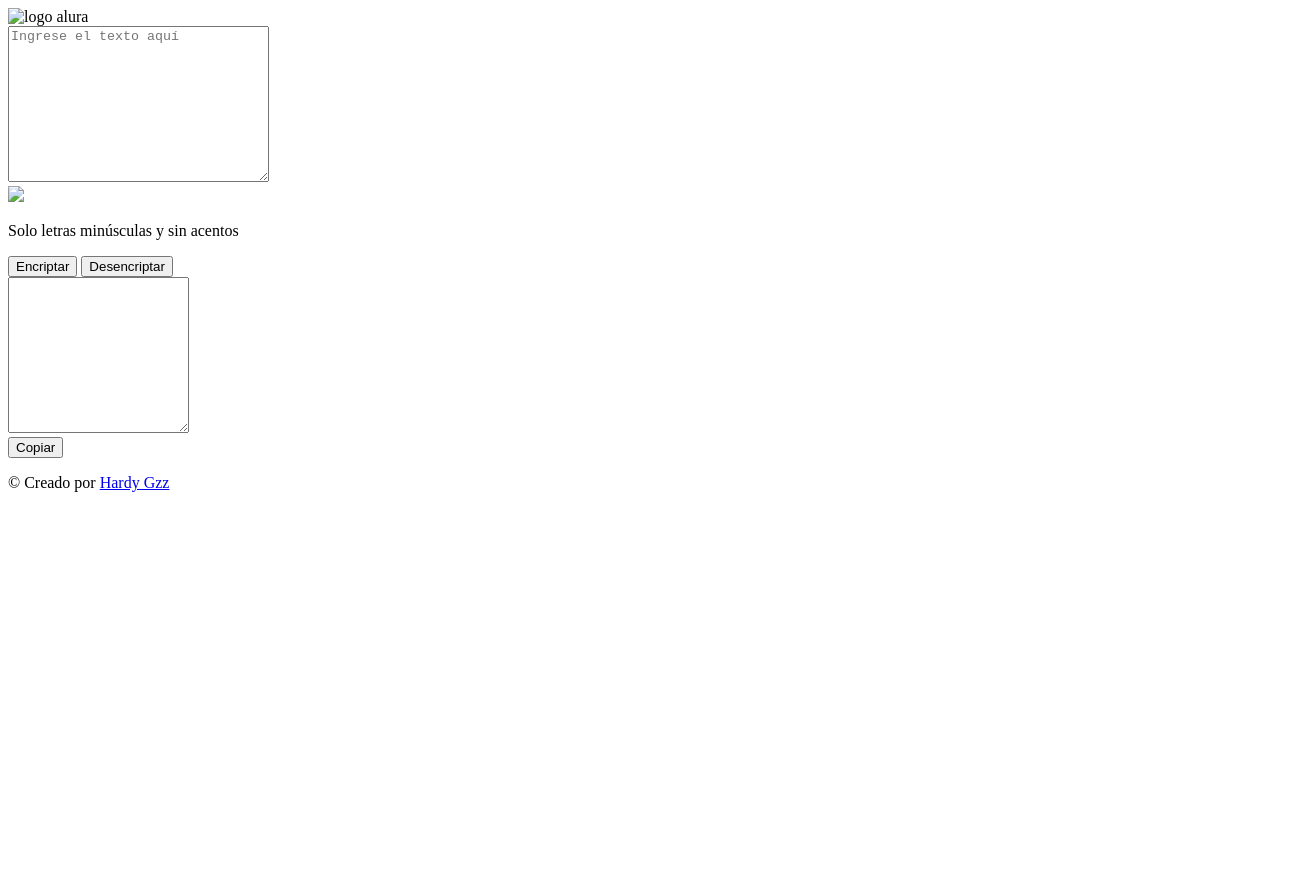
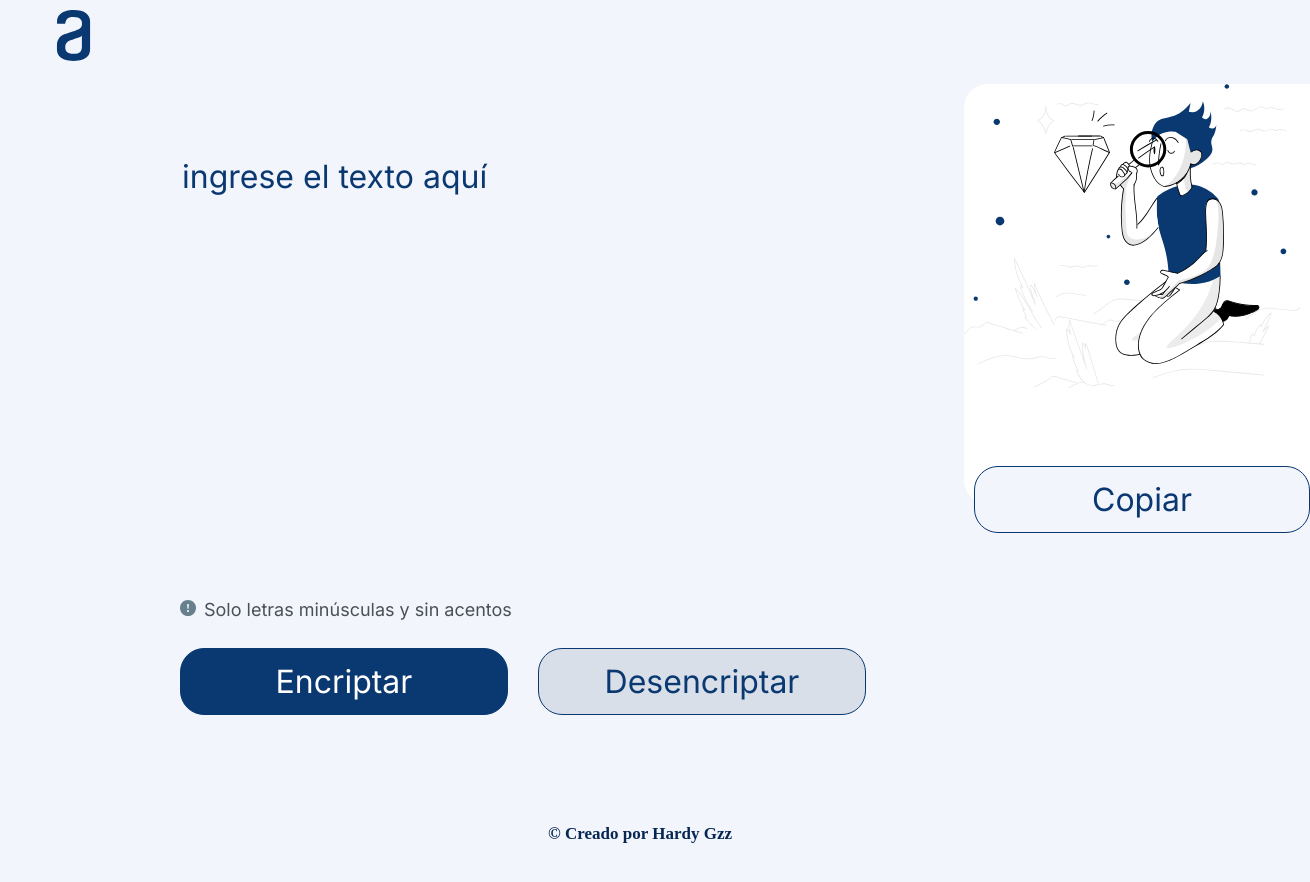
Before and after one commit to hardygzz/ChallengeEncrypt, a plain HTML site: page index.html in a window 1280 px wide. Shown: the whole page, 1310 px wide, since content can reach past the window. Before the commit the page ends 800 px from the top, so only its background shows below. Drawn offline with Linux system fonts and the light colour scheme; the site is published under a folder, as on GitHub Pages, so addresses that start at the root find nothing.

Commit message:
Actualizando css imagenes y rutas

```diff
--- a/css/style.css
+++ b/css/style.css
@@ -32,7 +32,7 @@ main{
 
 .mensaje{
     background: white;
-    background-image: url("/img/munieco.svg");
+    background-image: url("../img/munieco.svg");
     background-repeat: no-repeat;
     border: none;
     border-radius: 24px;
--- a/index.html
+++ b/index.html
@@ -4,22 +4,22 @@
     <meta charset="UTF-8">
     <meta http-equiv="X-UA-Compatible" content="IE=edge">
     <meta name="viewport" content="width=device-width, initial-scale=1.0">
-    <link rel="stylesheet" href="/css/reset.css">
-    <link rel="stylesheet" href="/css/style.css">
+    <link rel="stylesheet" href="./css/reset.css">
+    <link rel="stylesheet" href="./css/style.css">
     <link rel="stylesheet" href="https://fonts.gstatic.com" crossorigin>
     <link href="https://fonts.googleapis.com/css2?family=Inter:wght@200;400&display=swap" rel="stylesheet">
     <title>Encriptador Gz</title>
 </head>
 <body>
     <header>
-        <img class="logo" src="/img/logo.svg" alt="logo alura">
+        <img class="logo" src="./img/logo.svg" alt="logo alura">
     </header>
 
     <main>
         <section>
             <textarea class="text-area" id="" cols="30" rows="10" placeholder="Ingrese el texto aquí" ></textarea>
             <div>
-                <img src="/img/bi_exclamation-circle-fill.svg"><p class="informacion">Solo letras minúsculas y sin acentos</p>
+                <img src="./img/bi_exclamation-circle-fill.svg"><p class="informacion">Solo letras minúsculas y sin acentos</p>
             </div>
             <div class="botones">
                 <button class="btn-encriptar">Encriptar</button>
@@ -37,6 +37,6 @@
     <footer>
         <p class="copyright">© Creado por <a href="https://github.com/hardygzz" target="_blank" rel="noopener noreferrer">Hardy Gzz</a></p>
     </footer>
-    <script src="/js/script.js" ></script>
+    <script src="./js/script.js" ></script>
 </body>
 </html>
```
